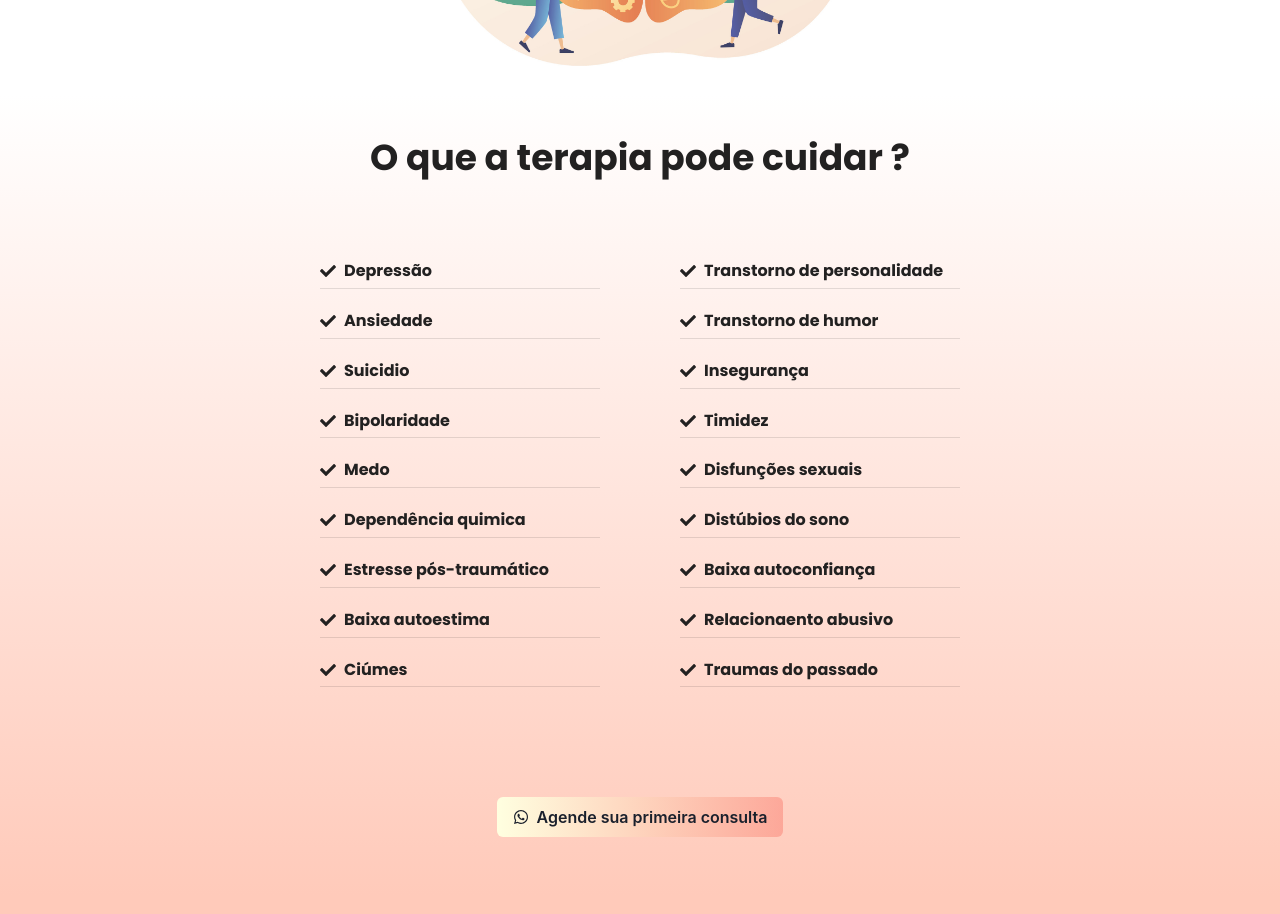
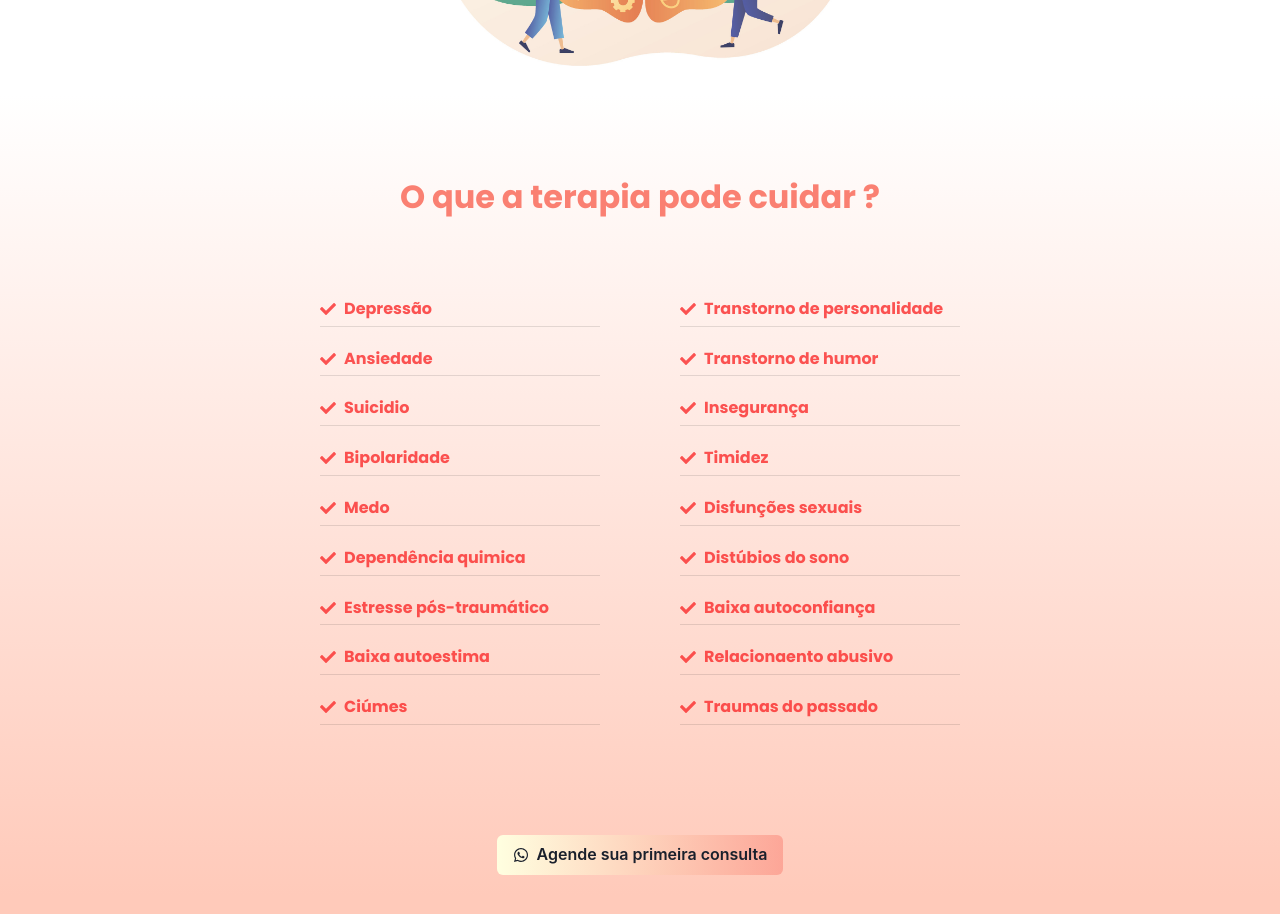
Before and after one commit to danilocassiano/Landing_Page_Micaela, a React (Create React App) app: page / in a window 1280 px wide. Shown: the part 2460-3374 px from the top of the page. Built offline with nearby package versions, Linux system fonts and the light colour scheme; a web font is replaced by a local one.

Commit message:
fix:Cuidados

```diff
--- a/src/pages/Cuidados/index.jsx
+++ b/src/pages/Cuidados/index.jsx
@@ -36,10 +36,13 @@ function Cuidados() {
             color='#222121'
             pd='5rem'
             gap={'5rem'}
-    bgGradient= 'linear( #fff, #ffcaba)'
+            bgGradient='linear( #fff, #ffcaba)'
         >
             <Heading
-        fontFamily="Poppins"
+                fontSize="2rem"
+                fontFamily="Poppins, sans-serif"
+                marginTop="5rem"
+                color="#FA8072"
             > O que a terapia pode cuidar ?</Heading>
 
             <SimpleGrid
@@ -56,6 +59,7 @@ function Cuidados() {
                             pb='.3rem'
                             key={sick}
                             fontFamily="Poppins"
+                            color="rgba(250, 42, 42, 0.8)"
                         >
                             <FaCheck /><Text>{sick[0].toUpperCase() + sick.substring(1)}</Text>
                         </HStack>
```
Lines whose indentation alone changed are shown as unchanged.
